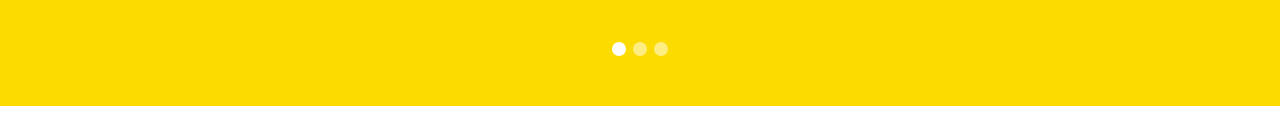
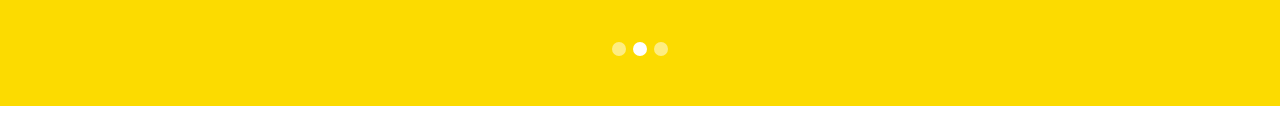
Before and after one commit to jpdrsanchez/tinyone, a React (Create React App) app: page / in a window 1280 px wide. Shown: the part 645-777 px from the top of the page. Built offline with nearby package versions, Linux system fonts and the light colour scheme.

Commit message:
Adicionada transição automática no slide

```diff
--- a/src/components/Intro/Intro.js
+++ b/src/components/Intro/Intro.js
@@ -66,6 +66,19 @@ const Intro = () => {
     setPosition(-(width * current));
   }, [current]);
 
+  useEffect(() => {
+    const interval = setInterval(() => {
+      setCurrent((oldCurrent) => {
+        if (oldCurrent === 2) return 0;
+        else return oldCurrent + 1;
+      });
+    }, 4000);
+
+    return () => {
+      clearInterval(interval);
+    };
+  }, []);
+
   return (
     <Wrapper>
       <Slider ref={slideRef} style={{ transform: `translateX(${position}px)` }}>
```
